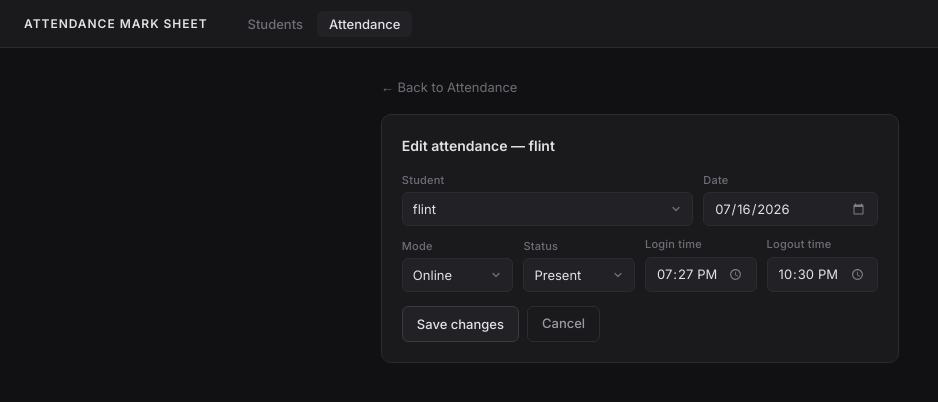
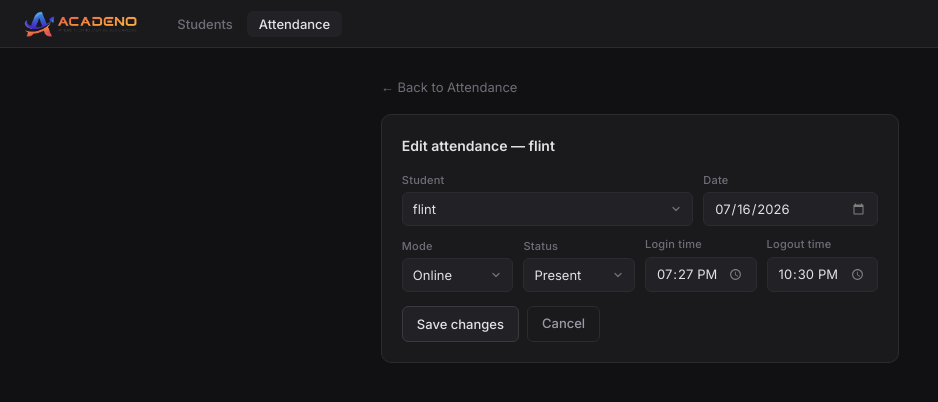
Before and after one commit to arathyrajeesh/attendence-website-acadeno, a Django app: page /attendance/2/edit/ in a window 1280 px wide. Shown: the top 402 px of the page, without its empty margins (0-938 px from the left). Run offline with Django 5.2, Linux system fonts and the light colour scheme; data comes from the database, SQL or seed files in the repository.

```diff
--- a/attendence/templates/base.html
+++ b/attendence/templates/base.html
@@ -1,3 +1,4 @@
+{% load static %}
 <!DOCTYPE html>
 <html lang="en">
 <head>
@@ -26,7 +27,8 @@
 
         /* Navbar */
         .navbar { display: flex; align-items: center; gap: 28px; padding: 0 24px; height: 48px; border-bottom: 1px solid var(--border); background: var(--surface); }
-        .navbar-brand { font-size: 12px; font-weight: 600; color: var(--text); text-decoration: none; letter-spacing: 0.08em; text-transform: uppercase; }
+        .navbar-brand-logo { display: flex; align-items: center; text-decoration: none; }
+        .brand-logo-img { height: 26px; width: auto; display: block; }
         .navbar-nav { display: flex; gap: 2px; list-style: none; }
         .nav-link { padding: 5px 12px; border-radius: 6px; color: var(--text-muted); text-decoration: none; font-size: 13px; font-weight: 500; transition: all 0.15s; }
         .nav-link:hover, .nav-link.active { color: var(--text); background: var(--surface-2); }
@@ -190,7 +192,9 @@
 </head>
 <body>
     <nav class="navbar">
-        <a href="{% url 'student-list' %}" class="navbar-brand">Attendance Mark Sheet</a>
+        <a href="{% url 'student-list' %}" class="navbar-brand-logo">
+            <img src="{% static 'students/logo.png' %}" alt="Acadeno" class="brand-logo-img">
+        </a>
         <ul class="navbar-nav">
             <li><a href="{% url 'student-list' %}" class="nav-link {% if 'student' in request.resolver_match.url_name %}active{% endif %}">Students</a></li>
             <li><a href="{% url 'attendance-list' %}" class="nav-link {% if 'attendance' in request.resolver_match.url_name %}active{% endif %}">Attendance</a></li>
```
Also changed, not shown: attendence/students/static/students/logo.png (added).
